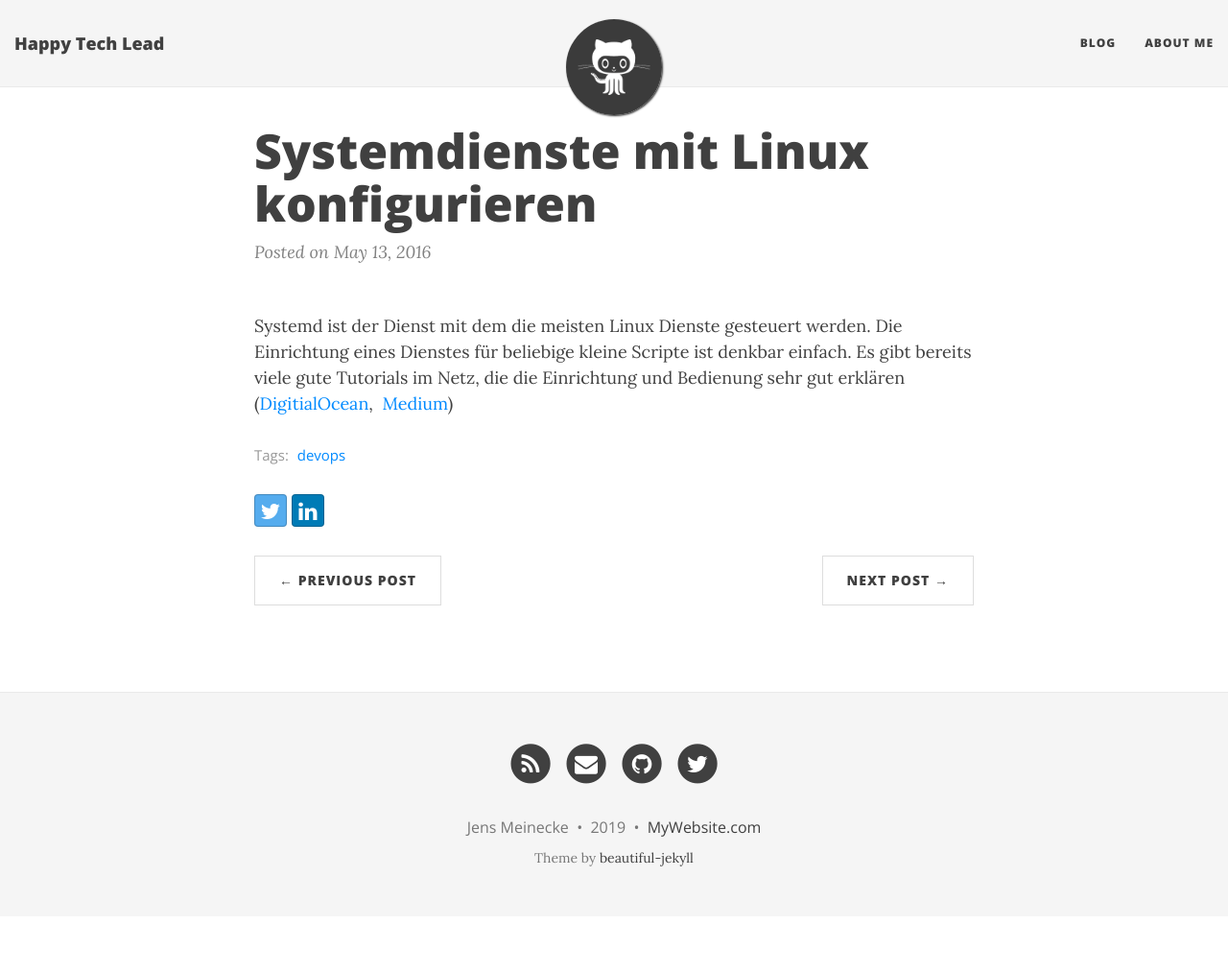
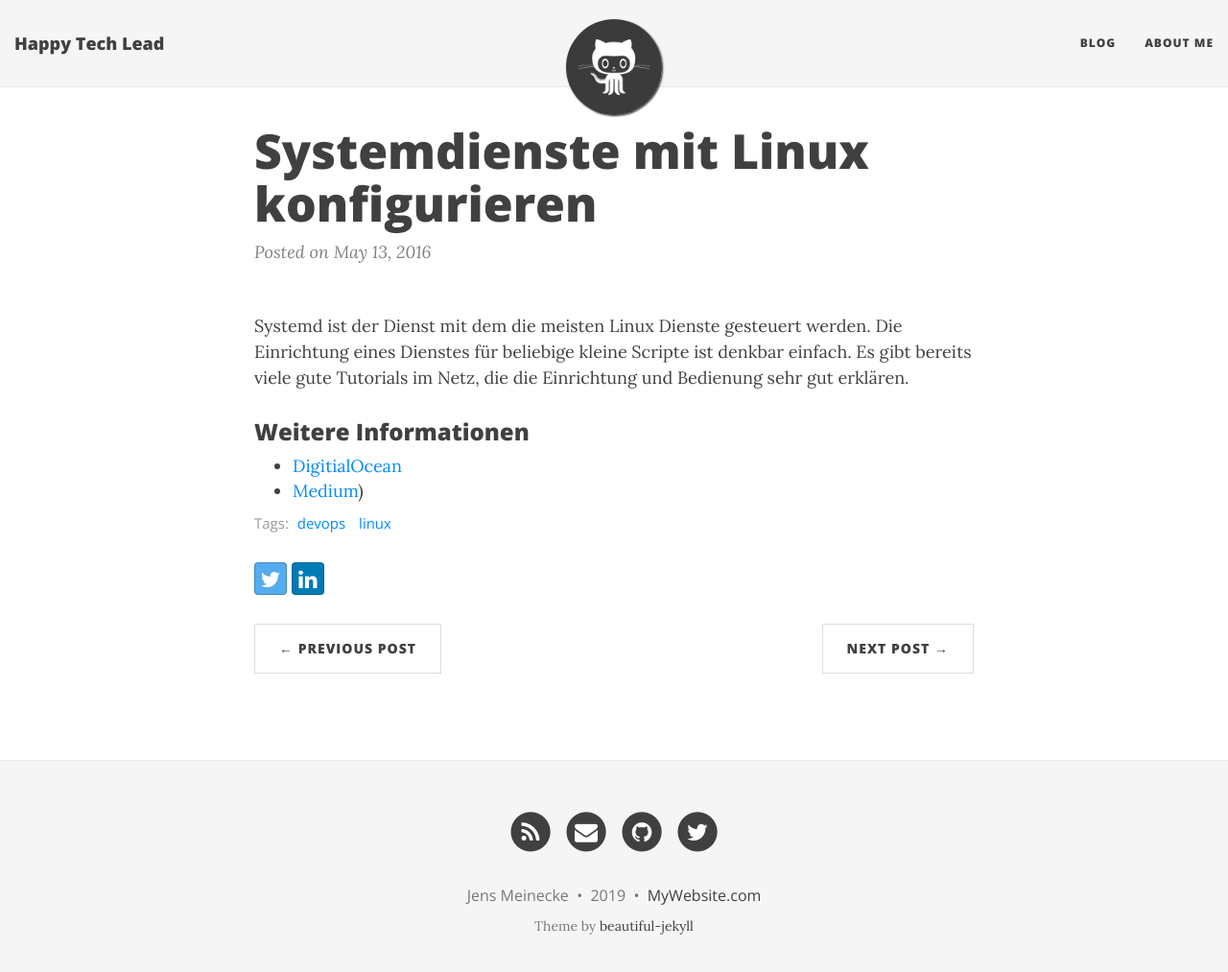
Before and after one commit to meinjens/happytechlead.github.io, a Jekyll site: the page built from _posts/2016-05-13-systemdienste-unter-linux-konfigurieren.md, in a window 1280 px wide and 1026 px high. Shown: the top 1013 px of the window at 96% size. Built offline with Jekyll 4.4.1, drawn with Linux system fonts in a browser that asks for light colours; nearby versions of some CDN libraries.

```diff
--- a/_posts/2016-05-13-systemdienste-unter-linux-konfigurieren.md
+++ b/_posts/2016-05-13-systemdienste-unter-linux-konfigurieren.md
@@ -1,7 +1,12 @@
 ---
 layout: post
 title: Systemdienste mit Linux konfigurieren
-tags: [devops]
+tags: [devops, linux]
 ---
 
-Systemd ist der Dienst mit dem die meisten Linux Dienste gesteuert werden. Die Einrichtung eines Dienstes für beliebige kleine Scripte ist denkbar einfach. Es gibt bereits viele gute Tutorials im Netz, die die Einrichtung und Bedienung sehr gut erklären ([DigitialOcean](https://www.digitalocean.com/community/tutorials/how-to-use-systemctl-to-manage-systemd-services-and-units),  [Medium](https://medium.com/@johannes_gehrs/getting-started-with-systemd-on-debian-jessie-e024758ca63d#.mp1n48urp))
+Systemd ist der Dienst mit dem die meisten Linux Dienste gesteuert werden. Die Einrichtung eines Dienstes für beliebige kleine Scripte ist denkbar einfach. Es gibt bereits viele gute Tutorials im Netz, die die Einrichtung und Bedienung sehr gut erklären.
+
+### Weitere Informationen
+
+* [DigitialOcean](https://www.digitalocean.com/community/tutorials/how-to-use-systemctl-to-manage-systemd-services-and-units)
+* [Medium](https://medium.com/@johannes_gehrs/getting-started-with-systemd-on-debian-jessie-e024758ca63d#.mp1n48urp))
```
Also changed, not shown: _posts/2016-05-08-datenerfassung-mit-dem-tick-stack.md (+10 -7 lines), assets/Chronograf-Dashboard-300x180.png (added), assets/Chronograf-Dashboard.png (added), assets/raspberry_pi_16505411300_96348fe980.jpg (added), assets/slack-message-300x53.png (added), assets/slack-message.png (added).
